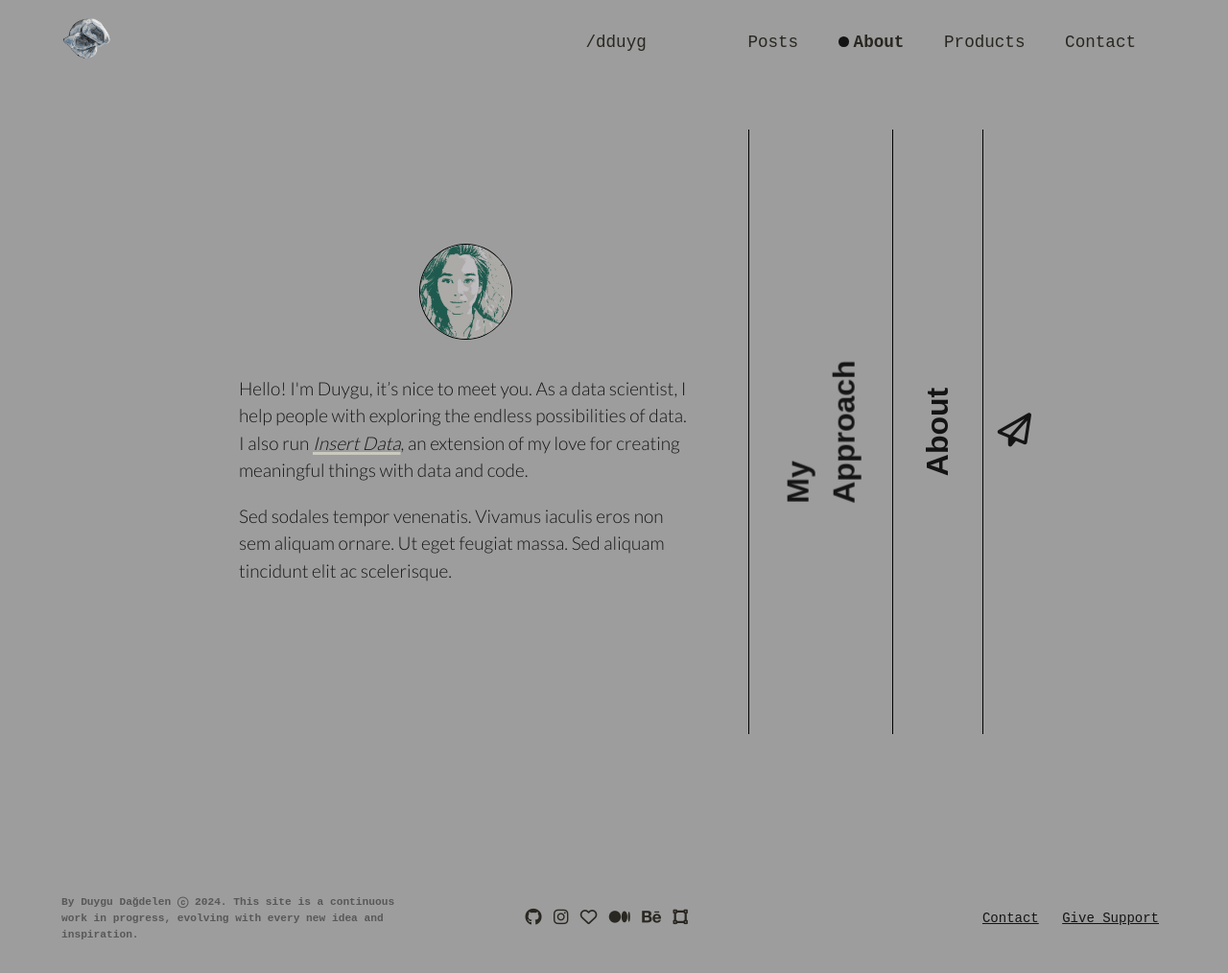
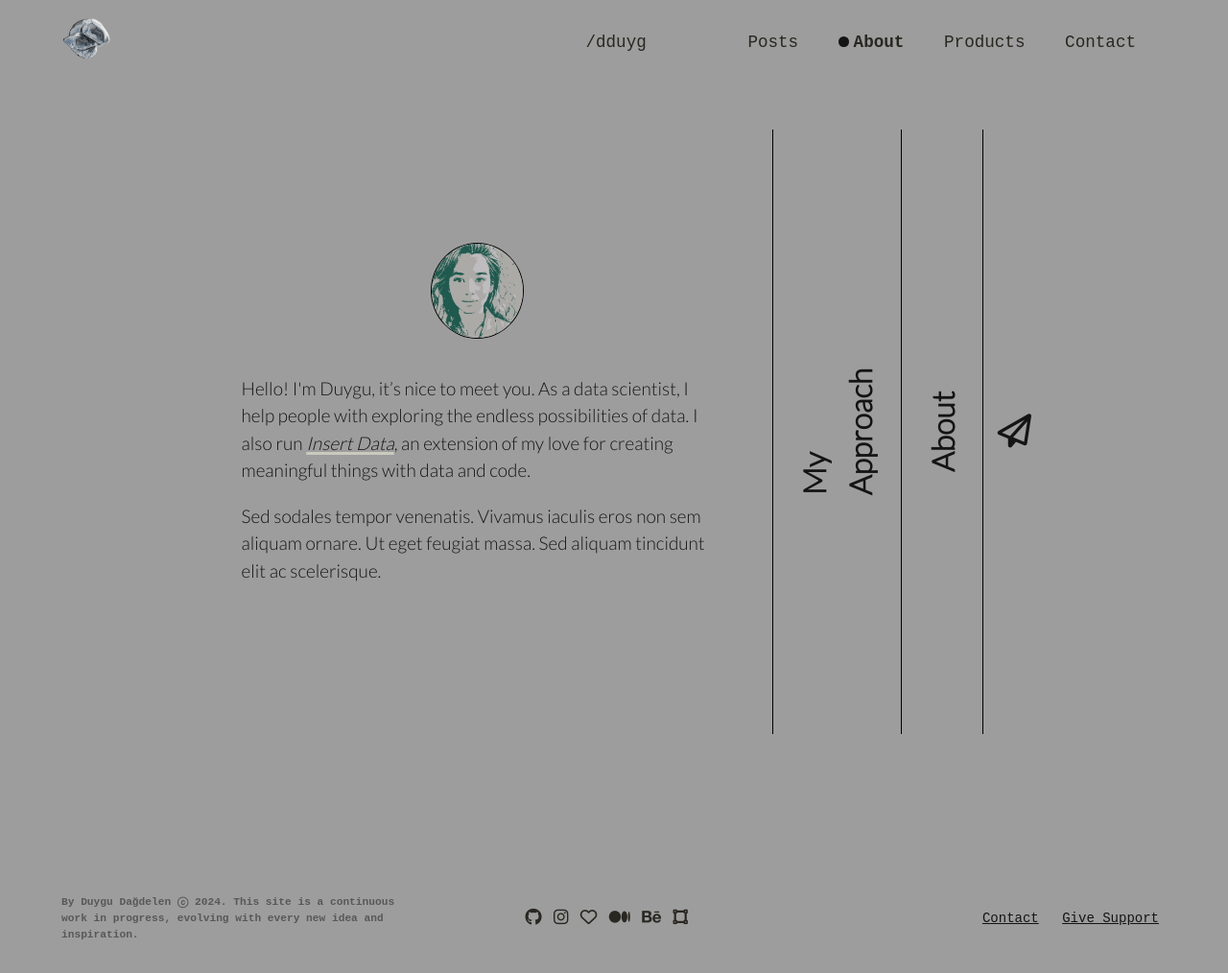
Before and after one commit to dduyg/duuuy, a Jekyll site: the page built from about.html, in a window 1280 px wide. Shown: the whole page at 96% size. Built offline with Jekyll 4.4.1, drawn with Linux system fonts in a browser that asks for light colours; nearby versions of some CDN libraries.

Commit message:
Update about-panel.css

```diff
--- a/assets/about-panel.css
+++ b/assets/about-panel.css
@@ -28,7 +28,6 @@ section {
 
 /*  Panel */
 header {
-  font-family: "Alegreya Sans", sans-serif;
   font-weight: bold;
   transform: rotate(-90deg);
   font-size: min(5vw, 32px);
```
